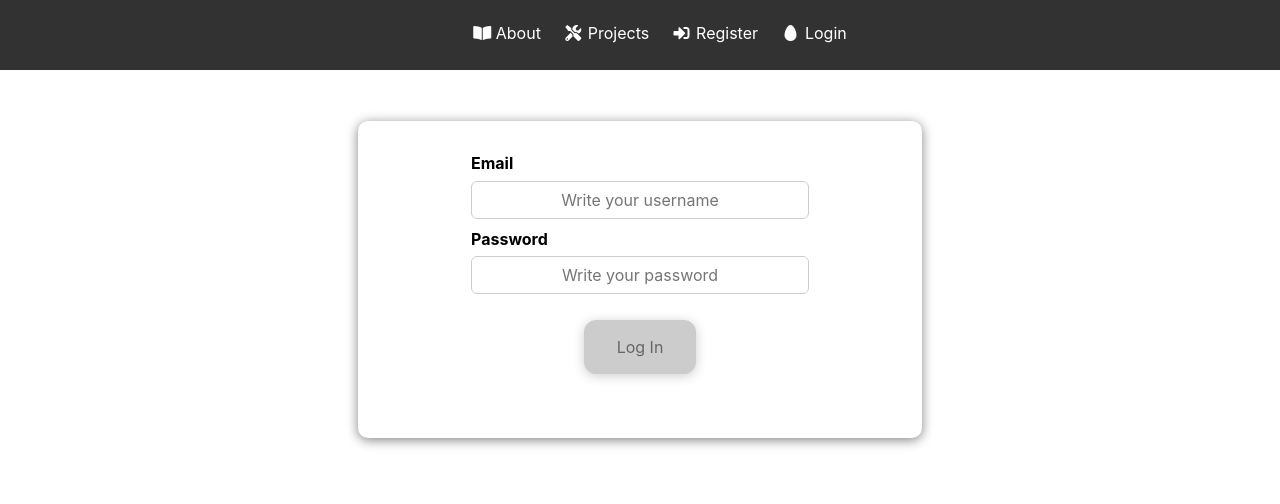
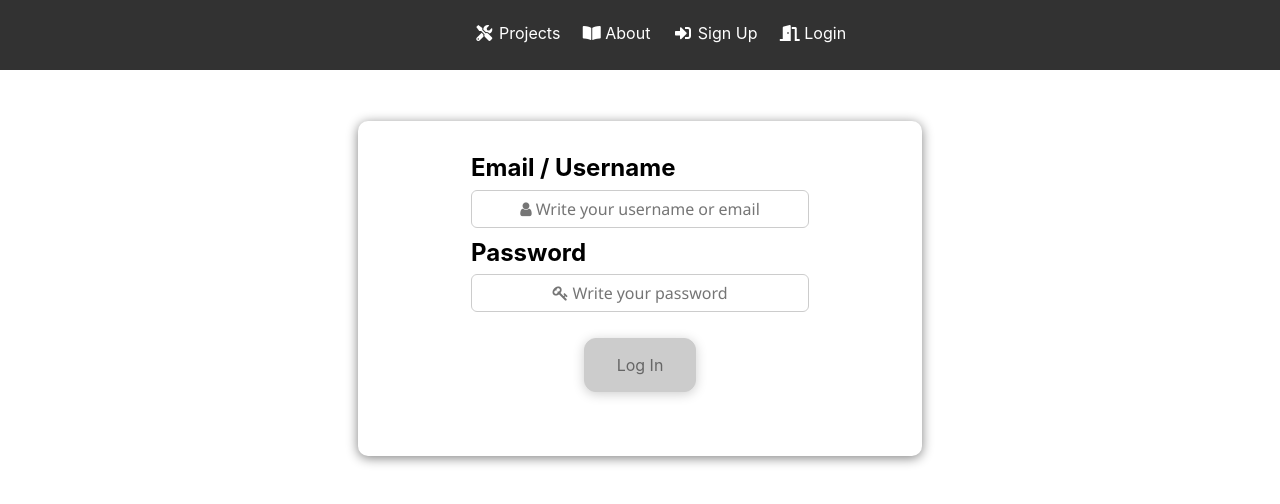
Before and after one commit to 4gnle/Coopefy, a React (Create React App) app in the folder client/: page /login in a window 1280 px wide. Shown: the top 504 px of the page. Built offline with nearby package versions, Linux system fonts and the light colour scheme.

Commit message:
Fixed Navbar

```diff
--- a/client/src/components/Inputs/Inputs.css
+++ b/client/src/components/Inputs/Inputs.css
@@ -15,6 +15,7 @@
 
 ::-webkit-input-placeholder {
   text-align: center;
+  font-family: 'FontAwesome', 'Segoe UI';
 }
 
 :-moz-placeholder {
@@ -57,6 +58,16 @@
   text-align: center;
 }
 
+.icon {
+  position: relative;
+  z-index: 1;
+  left: -25px;
+  top: 1px;
+  color: #7B7B7B;
+  cursor: pointer;
+  width: 0;
+}
+
 .form input[type='text'],
 .form input[type='email'],
 .form input[type='password'],
@@ -74,5 +85,6 @@
   .control {
     align-items: center;
     flex-direction: row;
+    height: 100px;
   }
 }
--- a/client/src/components/Inputs/Login.js
+++ b/client/src/components/Inputs/Login.js
@@ -86,24 +86,24 @@ const Login = (props) => {
           }`}
         >
 
-        <label>Email</label>
+        <label className="lead">Email / Username</label>
           <input
           type='text'
           name='username'
-          placeholder='Write your username'
+          placeholder='&#xF007; Write your username or email'
           onChange={addEmail}
           value={emailState.value}
-          >
-          </input>
-        <label>Password</label>
+          required
+          />
+
+        <label className="lead">Password</label>
             <input
             type='password'
             name='userage'
-            placeholder='Write your password'
+            placeholder='&#xF084; Write your password'
             onChange={addPassword}
             value={passwordState.value}
-            >
-            </input>
+            required/>
 
           <Button
           type='submit'
--- a/client/src/components/Inputs/Register.js
+++ b/client/src/components/Inputs/Register.js
@@ -31,7 +31,7 @@ const Register = (props) => {
           <input
           type='text'
           name='username'
-          placeholder='Unique username'
+          placeholder='&#xF007; Write a unique username'
           required
           onChange={(e => onChange(e))}
           value={formData.username}
@@ -42,7 +42,7 @@ const Register = (props) => {
           <input
           type='email'
           name='email'
-          placeholder='Valid email'
+          placeholder='&#xf02a; Write a valid email'
           onChange={(e => onChange(e))}
           value={formData.email}
           >
@@ -52,7 +52,7 @@ const Register = (props) => {
           <input
           type='password'
           name='password'
-          placeholder='At least 8 characters'
+          placeholder='&#xF084; At least 8 characters'
           onChange={(e => onChange(e))}
           value={formData.password}
           >
--- a/client/src/components/Navigation/Navbar.css
+++ b/client/src/components/Navigation/Navbar.css
@@ -1,14 +1,28 @@
 /* Navbar */
 .navbar {
-  display: block;
+  /* display: block; */
   background-color: #000000;
   justify-content: space-between;
-  align-items: center;
   text-align: center;
   z-index: 1;
   width: 100%;
   border-bottom: solid 1px white;
   opacity: 0.8;
+  overflow: hidden;
+}
+
+.auth-links {
+  display: inline;
+  align-items: right;
+  text-align: right;
+  float: right;
+}
+
+.general-links {
+  display: inline;
+  align-items: left;
+  text-align: left;
+  float: left;
 }
 
 .navbar ul {
@@ -22,7 +36,7 @@
   padding: 0.45rem;
   margin: 0 0.25rem;
   cursor: pointer;
-  float: right;
+  float: left;
   align-items: right;
   text-decoration: none;
 }
@@ -32,11 +46,11 @@
   font-weight: bold;
 }
 
-.navbar a .bad-a {
+.navbar a .bad {
   padding: 0.45rem;
 }
 
-.navbar a .bad-a:hover {
+.navbar a .bad:hover {
   color: red;
   font-weight: bold;
   padding: 0.45rem;
--- a/client/src/components/Navigation/Navbar.js
+++ b/client/src/components/Navigation/Navbar.js
@@ -23,24 +23,37 @@ const Navbar = (props) => {
 
           <Link to='/about'><span ><i className="fas fa-book-open"/> About</span></Link>
 
+          <div className="auth-links">
+
             <a
             onClick={context.onLogout} href='/' >
             <span className="bad-a" >
-          <i/>Sign Out</span></a>
+            <i class="fas fa-sign-out-alt"></i> Sign Out</span></a>
+
+          </div>
 
         </Fragment>)}
 
         {!context.isLoggedIn && (
           <Fragment>
-            <Link to='/login'><span ><i className= "fas fa-egg fa-fw"/> Login</span></Link>
 
-            <Link to='/register'><span ><i className= "fas fa-sign-in-alt fa-fw"/> Register</span></Link>
+            <div className="auth-links">
+
+              <Link to='/register'><span ><i className= "fas fa-sign-in-alt fa-fw"/> Sign Up</span></Link>
+
+              <Link to='/login'><span ><i class="fas fa-door-open"></i> Login</span></Link>
+
+            </div>
+
+            <div className="general-links">
 
               <Link to='/projects'><span >
               <i className= "fas fa-tools fa-fw" /> Projects</span>
               </Link>
 
               <Link to='/about'><span ><i className="fas fa-book-open"/> About</span></Link>
+
+            </div>
           </Fragment>
         )}
       </ul>
--- a/client/src/index.js
+++ b/client/src/index.js
@@ -2,6 +2,7 @@ import React from 'react';
 import ReactDOM from 'react-dom';
 import './index.css';
 import App from './App';
+import 'font-awesome/css/font-awesome.min.css';
 
 import {AuthContextProvider} from './components/auth/auth-context';
 
--- a/package.json
+++ b/package.json
@@ -64,6 +64,7 @@
     "fast-deep-equal": "^3.1.3",
     "fast-json-stable-stringify": "^2.1.0",
     "finalhandler": "^1.1.2",
+    "font-awesome": "^4.7.0",
     "forever-agent": "^0.6.1",
     "form-data": "^2.3.3",
     "forwarded": "^0.2.0",
```
Also changed, not shown: 1 other file (tests, documents, lock files or other folders). Lines whose indentation alone changed are shown as unchanged.
